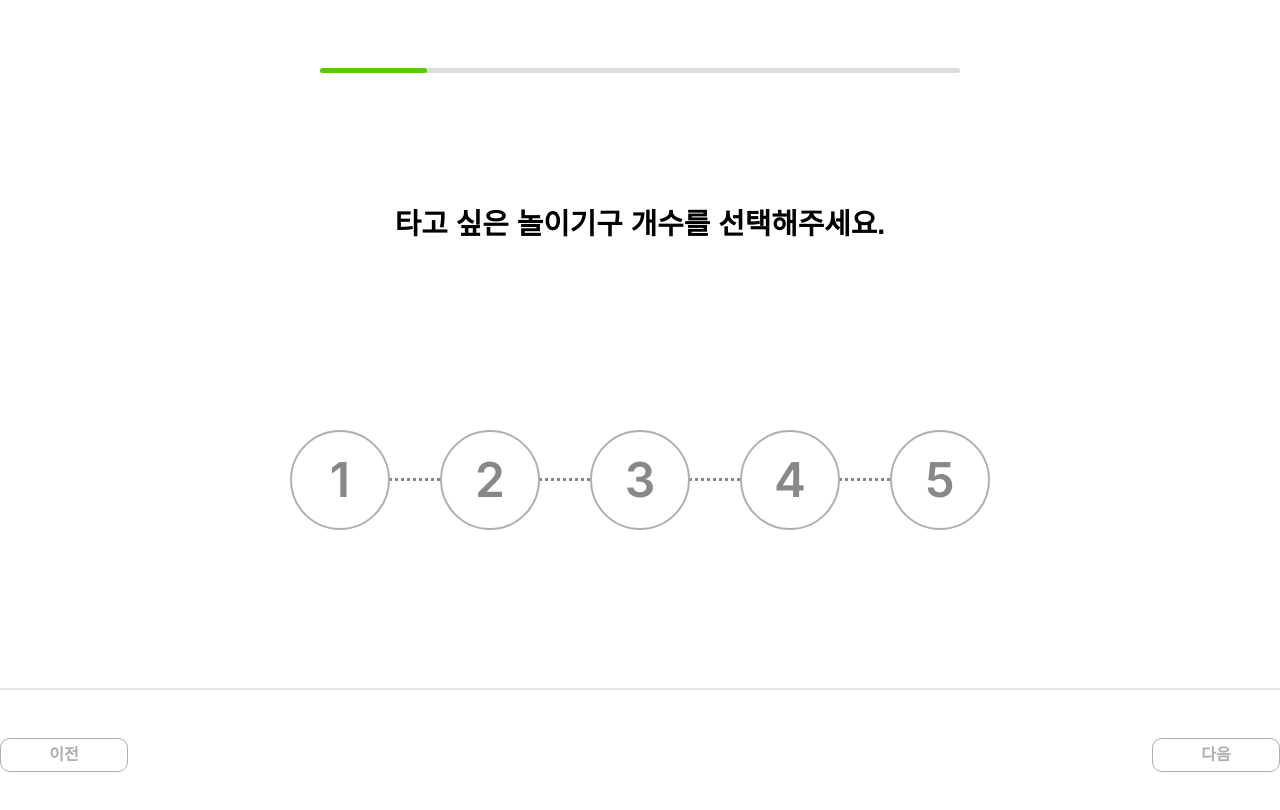
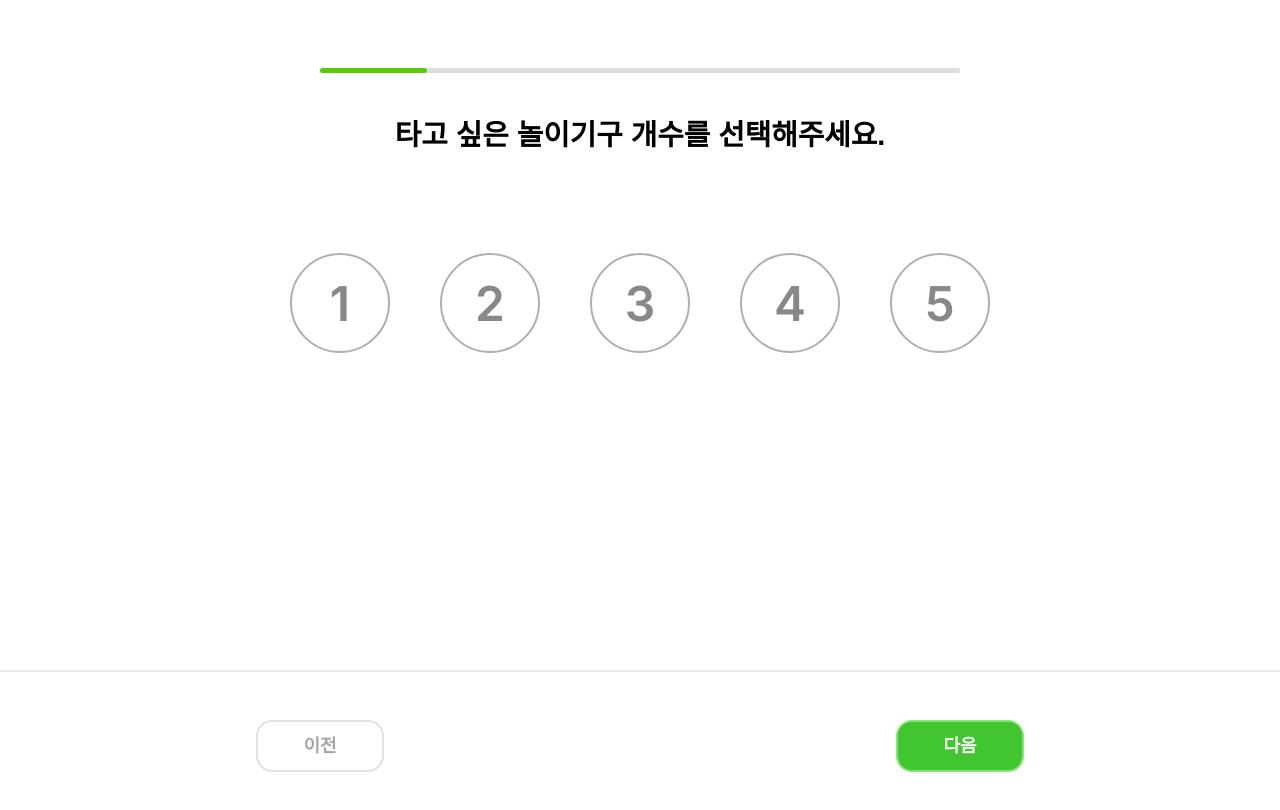
Before and after one commit to MinMinSeoSeo/override, a React (Create React App) app: page /page1 in a window 1280 px wide. Shown: the top 810 px of the page. Built offline with nearby package versions, Linux system fonts and the light colour scheme.

Commit message:
css 수정

```diff
--- a/src/page1/Page1.jsx
+++ b/src/page1/Page1.jsx
@@ -79,38 +79,17 @@
       </div>
       <h1>타고 싶은 놀이기구 개수를 선택해주세요.</h1>
       <div className="options">
-        <div id="horizontal-line"></div>
-        <div
-          className={`option ${selectedOption === 1 ? "selected" : ""}`}
-          onClick={() => handleSelect(1)}
-        >
-          <p className="subtext-context">1</p>
-        </div>
-        <div
-          className={`option ${selectedOption === 2 ? "selected" : ""}`}
-          onClick={() => handleSelect(2)}
-        >
-          <p className="subtext-context">2</p>
-        </div>
-        <div
-          className={`option ${selectedOption === 3 ? "selected" : ""}`}
-          onClick={() => handleSelect(3)}
-        >
-          <p className="subtext-context">3</p>
-        </div>
-        <div
-          className={`option ${selectedOption === 4 ? "selected" : ""}`}
-          onClick={() => handleSelect(4)}
-        >
-          <p className="subtext-context">4</p>
-        </div>
-        <div
-          className={`option ${selectedOption === 5 ? "selected" : ""}`}
-          onClick={() => handleSelect(5)}
-        >
-          <p className="subtext-context">5</p>
-        </div>
-      </div>
+                {[1, 2, 3, 4, 5].map((option) => (
+                    <div
+                        key={option}
+                        className={`option ${selectedOption === option ? "selected" : ""}`}
+                        onClick={() => handleSelect(option)}
+                    >
+                        <p className="subtext-context">{option}</p>
+                    </div>
+                ))}
+            </div>
+
       <div className="navigation">
         <button className="prev-button" onClick={handlePrevious}>
           이전
--- a/src/result/Result.jsx
+++ b/src/result/Result.jsx
@@ -57,7 +57,6 @@
                       className={`item-card ${isFlipped ? "flipped" : ""}`}
                       onClick={() => handleCardClick(globalIndex)}
                     >
-                      {/* 앞면 */}
                       <div className="item-card-front">
                         <div className="item-order">
                           <span>{itemIndex + 1}</span>
@@ -73,7 +72,6 @@
                           />
                         </div>
                       </div>
-                      {/* 뒷면 */}
                       <div className="item-card-back">
                         <div className="item-image-wrapper">
                           <div className="item-details">
--- a/src/result/result.css
+++ b/src/result/result.css
@@ -194,27 +194,3 @@
   background-color: #adadad;
   color: #ffffff;
 }
-
-.navigation {
-  display: flex;
-  justify-content: space-between;
-  margin-top: 20px;
-}
-
-.prev-button,
-.next-button {
-  padding: 0.5rem 1.5rem;
-  background-color: #ffffff;
-  border: 1px solid #adadad;
-  color: #adadad;
-  border-radius: 10px;
-  font-size: 1rem;
-  cursor: pointer;
-  transition: background-color 0.3s, color 0.3s;
-}
-
-.prev-button:hover,
-.next-button:hover {
-  background-color: #adadad;
-  color: #ffffff;
-}
```
